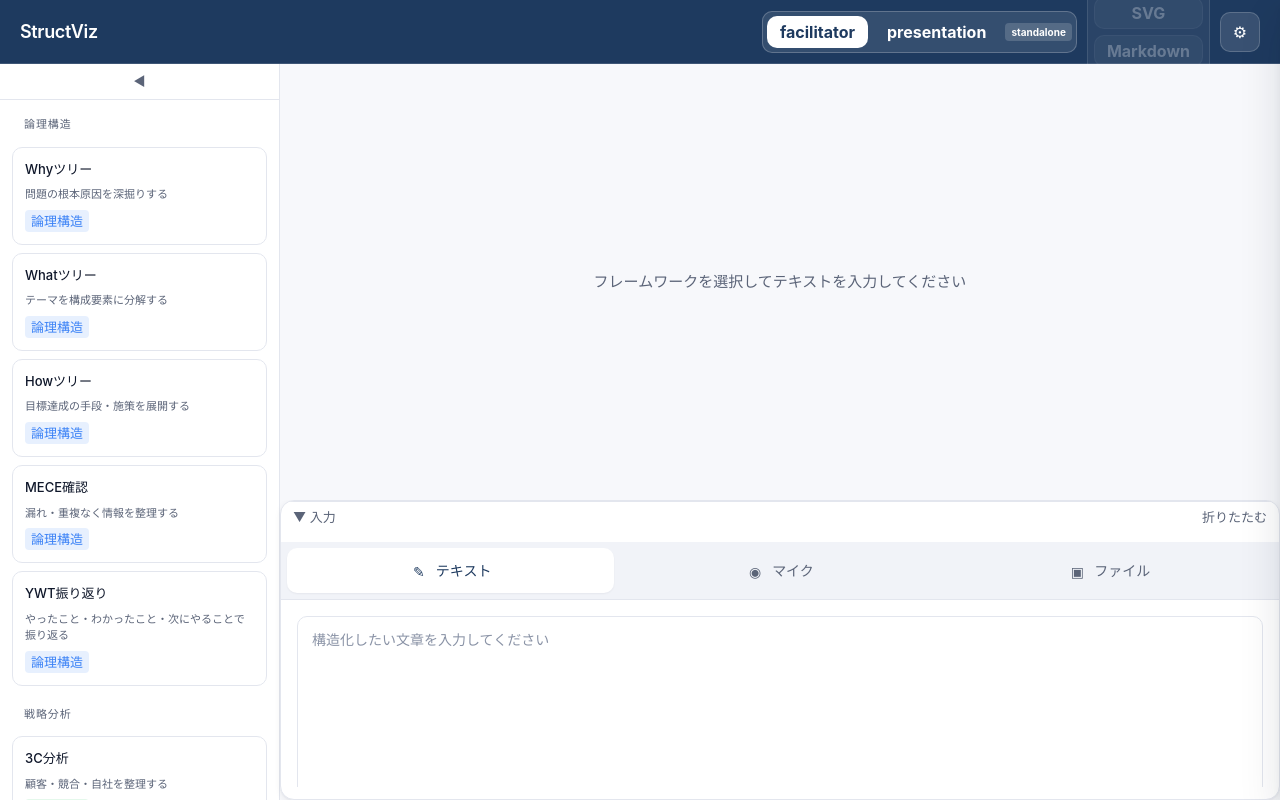
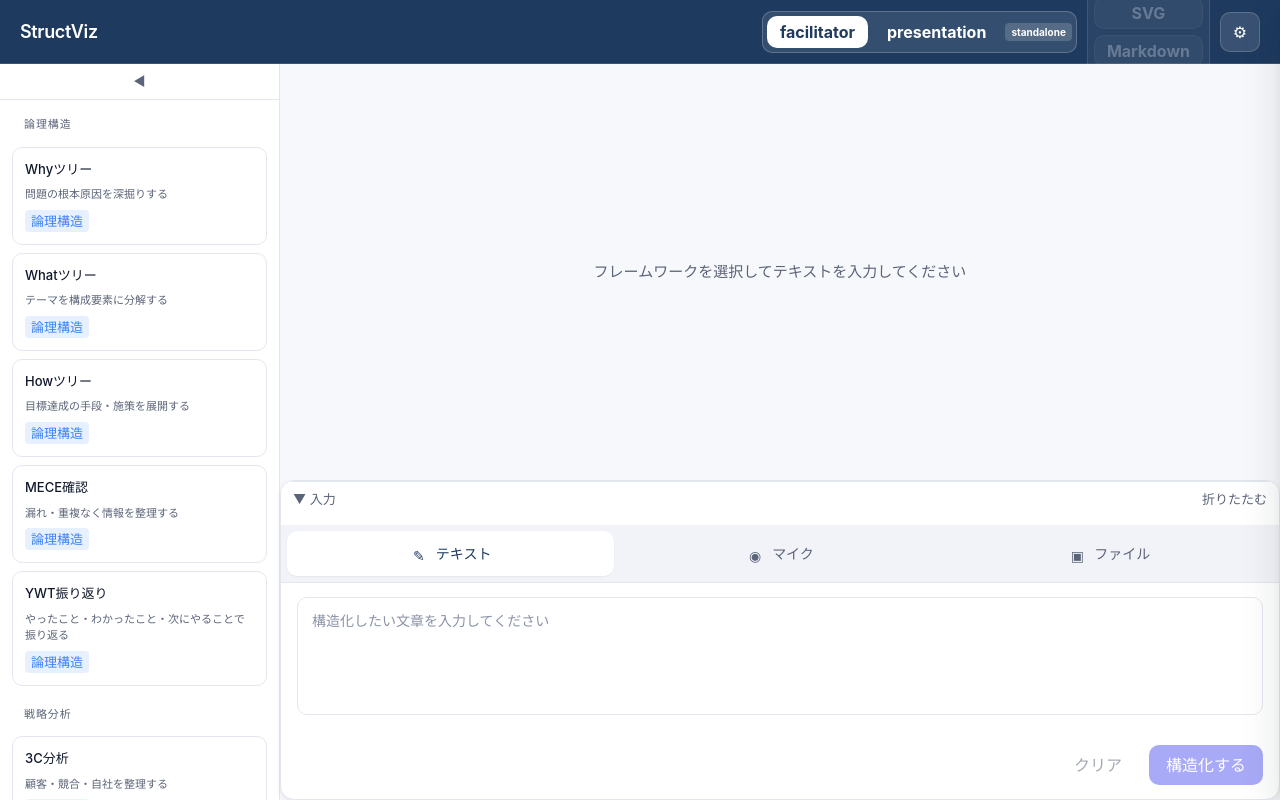
Before and after one commit to yakiyoshi1100-ops/structviz, a React (Vite) app: page / in a window 1280 px wide. Both pictures are taken after a click on the button "セッションを開始". Built offline with nearby package versions, Linux system fonts and the light colour scheme.

Commit message:
fix: 入力パネル展開時のレイアウト崩れ・構造化ボタン非表示を修正

```diff
--- a/src/App.css
+++ b/src/App.css
@@ -2022,3 +2022,69 @@
 .sv-matrix .sv-cell {
   min-height: 0;
 }
+
+/* ---------- Input panel collapse stability fixes ---------- */
+
+.input-panel.sv-inputpanel {
+  display: flex;
+  flex-direction: column;
+  overflow: hidden;
+  padding: 0;
+}
+
+.input-panel.sv-inputpanel.input-panel--expanded {
+  height: 320px;
+  min-height: 320px;
+}
+
+.input-panel.sv-inputpanel.input-panel--collapsed {
+  height: 36px;
+  min-height: 36px;
+}
+
+.input-panel.sv-inputpanel .input-panel-toggle {
+  flex: 0 0 36px;
+  width: 100%;
+  border: 0;
+  border-top: 1px solid var(--color-border);
+  background: var(--color-surface);
+}
+
+.input-panel.sv-inputpanel .input-panel-content {
+  flex: 1;
+  min-height: 0;
+  display: flex;
+  flex-direction: column;
+  max-height: none;
+  overflow: hidden;
+}
+
+.input-panel.sv-inputpanel .sv-tabs {
+  flex: 0 0 auto;
+}
+
+.input-panel.sv-inputpanel .sv-tabpanel {
+  flex: 1;
+  min-height: 0;
+  display: flex;
+  flex-direction: column;
+  padding: 14px 16px;
+}
+
+.input-panel.sv-inputpanel .input-textarea-block {
+  flex: 1;
+  min-height: 0;
+  display: flex;
+  flex-direction: column;
+}
+
+.input-panel.sv-inputpanel .textarea.sv-textarea {
+  flex: 1;
+  min-height: 96px;
+  resize: none;
+}
+
+.input-panel.sv-inputpanel .input-actions {
+  flex: 0 0 auto;
+  padding-top: 10px;
+}
--- a/src/components/organisms/InputPanel.tsx
+++ b/src/components/organisms/InputPanel.tsx
@@ -3,7 +3,7 @@ import { useEffect, useRef, useState } from 'react'
 import { Button, TextArea } from '@/components/atoms'
 import { FileUploadTab, MicButton } from '@/components/molecules'
 import { useSpeechRecognition } from '@/hooks/useSpeechRecognition'
-import { useUiStore } from '@/stores'
+import { useConfigStore, useUiStore } from '@/stores'
 
 type InputTab = 'text' | 'mic' | 'file'
 
@@ -36,6 +36,7 @@ export function InputPanel({
 }: InputPanelProps) {
   const [activeTab, setActiveTab] = useState<InputTab>('text')
   const [interimText, setInterimText] = useState('')
+  const mode = useConfigStore((state) => state.mode)
   const inputPanelExpanded = useUiStore((state) => state.inputPanelExpanded)
   const toggleInputPanel = useUiStore((state) => state.toggleInputPanel)
   const textRef = useRef(text)
@@ -76,29 +77,21 @@ export function InputPanel({
     },
   )
 
+  const actionLabel = mode === 'ai' ? 'AIで構造化' : '構造化する'
+
   return (
     <section
       className={`input-panel input-panel--tabs sv-inputpanel${inputPanelExpanded ? ' input-panel--expanded' : ' input-panel--collapsed'}`}
       role="region"
       aria-label="入力パネル"
     >
-      <div
-        className="input-panel-toggle"
-        role="button"
-        tabIndex={0}
-        onClick={toggleInputPanel}
-        onKeyDown={(event) => {
-          if (event.key === 'Enter' || event.key === ' ') {
-            event.preventDefault()
-            toggleInputPanel()
-          }
-        }}
-      >
+      <button type="button" className="input-panel-toggle" onClick={toggleInputPanel}>
         <span>{inputPanelExpanded ? '▼ 入力' : '▲ 入力'}</span>
         <span>{inputPanelExpanded ? '折りたたむ' : '展開する'}</span>
-      </div>
+      </button>
 
-      <div className={`input-panel-content ${inputPanelExpanded ? 'expanded' : 'collapsed'}`}>
+      {inputPanelExpanded && (
+        <div className="input-panel-content expanded">
           <div className="input-tabs sv-tabs" role="tablist" aria-label="入力方法">
             {(['text', 'mic', 'file'] as InputTab[]).map((tab) => (
               <button
@@ -131,7 +124,7 @@ export function InputPanel({
                   <TextArea
                     className="sv-textarea"
                     value={text}
-                rows={activeTab === 'mic' ? 6 : 8}
+                    rows={activeTab === 'mic' ? 5 : 6}
                     placeholder="構造化したい文章を入力してください"
                     onChange={onChange}
                     onCommit={onStructurize}
@@ -145,7 +138,11 @@ export function InputPanel({
                     クリア
                   </Button>
                   {activeTab === 'mic' && (
-                <MicButton status={status} onToggle={toggleListening} isSupported={isSupported} />
+                    <MicButton
+                      status={status}
+                      onToggle={toggleListening}
+                      isSupported={isSupported}
+                    />
                   )}
                   <Button
                     variant="primary"
@@ -153,13 +150,14 @@ export function InputPanel({
                     onClick={onStructurize}
                     disabled={!text.trim()}
                   >
-                構造化
+                    {actionLabel}
                   </Button>
                 </div>
               </>
             )}
           </div>
         </div>
+      )}
     </section>
   )
 }
```
Lines whose indentation alone changed are shown as unchanged.
